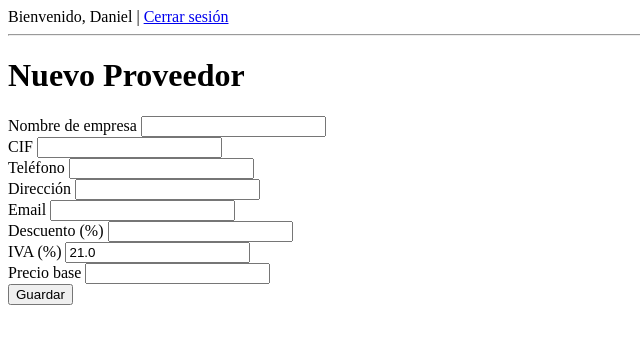
After one commit to danipoav/Python_ProyectoFinal, a Flask app: page /proveedor/nuevo in a window 1280 px wide. The commit adds this page. Shown: the top 344 px of the page, without its empty margins (0-640 px from the left). Run offline with Flask 3, Linux system fonts and the light colour scheme; a user stored in the database is signed in.

```diff
--- a/app/forms.py
+++ b/app/forms.py
@@ -20,9 +20,21 @@ class ProductoForm(FlaskForm):
     nombre = StringField('Nombre', validators=[DataRequired()])
     descripcion = TextAreaField('Descripción')
     cantidad = IntegerField('Cantidad', validators=[DataRequired()])
+    stock_maximo = IntegerField('Stock máximo', validators=[DataRequired()])
     precio = FloatField('Precio', validators=[DataRequired()])
     ubicacion = StringField('Ubicación')
     referencia = StringField('Referencia')
     color = StringField('Color')
     proveedores = SelectMultipleField('Proveedores', coerce=int)
     submit = SubmitField('Guardar')
+
+class ProveedorForm(FlaskForm):
+    nombre_empresa = StringField('Nombre de empresa', validators=[DataRequired()])
+    cif = StringField('CIF', validators=[DataRequired()])
+    telefono = StringField('Teléfono')
+    direccion = StringField('Dirección')
+    email = StringField('Email', validators=[Email()])
+    descuento = FloatField('Descuento (%)')
+    iva = FloatField('IVA (%)', default=21.0)
+    precio_base = FloatField('Precio base')
+    submit = SubmitField('Guardar')
--- a/app/models.py
+++ b/app/models.py
@@ -22,6 +22,7 @@ class Producto(db.Model):
     nombre = db.Column(db.String(150), nullable=False)
     descripcion = db.Column(db.Text)
     cantidad = db.Column(db.Integer, nullable=False)
+    stock_maximo = db.Column(db.Integer, nullable=False, default=100)
     precio = db.Column(db.Float, nullable=False)
     ubicacion = db.Column(db.String(100))
     referencia = db.Column(db.String(100))
--- a/app/routes.py
+++ b/app/routes.py
@@ -2,7 +2,7 @@ from flask import render_template, redirect, url_for, flash, request
 from flask_login import login_user, logout_user, current_user, login_required
 from . import db, bcrypt
 from .models import Usuario,Producto,Proveedor
-from .forms import RegistroForm, LoginForm,ProductoForm
+from .forms import RegistroForm, LoginForm, ProductoForm, ProveedorForm
 from flask import Blueprint
 from . import login_manager
 from .models import Usuario
@@ -65,11 +65,16 @@ def logout():
     flash('🔒 Has cerrado sesión correctamente.', 'info')
     return redirect(url_for('main.login'))
 
+
+# Productos
 @main.route('/productos')
 @login_required
 def listar_productos():
     productos = Producto.query.all()
-    return render_template('productos/listar.html', productos=productos)
+    productos_stock_bajo = [
+        p for p in productos if p.cantidad <= (p.stock_maximo * 0.1)
+    ]
+    return render_template('productos/listar.html', productos=productos, productos_stock_bajo=productos_stock_bajo)
 
 
 @main.route('/producto/nuevo', methods=['GET', 'POST'])
@@ -98,3 +103,100 @@ def crear_producto():
         return redirect(url_for('main.listar_productos'))
 
     return render_template('productos/formulario.html', form=form, titulo='Nuevo Producto')
+
+@main.route('/producto/editar/<int:id>', methods=['GET', 'POST'])
+@login_required
+def editar_producto(id):
+    producto = Producto.query.get_or_404(id)
+    form = ProductoForm(obj=producto)
+    form.proveedores.choices = [(p.id, p.nombre_empresa) for p in Proveedor.query.all()]
+    form.proveedores.data = [p.id for p in producto.proveedores]
+
+    if form.validate_on_submit():
+        producto.nombre = form.nombre.data
+        producto.descripcion = form.descripcion.data
+        producto.cantidad = form.cantidad.data
+        producto.precio = form.precio.data
+        producto.ubicacion = form.ubicacion.data
+        producto.referencia = form.referencia.data
+        producto.color = form.color.data
+        producto.proveedores = Proveedor.query.filter(Proveedor.id.in_(form.proveedores.data)).all()
+
+        db.session.commit()
+        flash('Producto actualizado correctamente.', 'success')
+        return redirect(url_for('main.listar_productos'))
+
+    return render_template('productos/formulario.html', form=form, titulo='Editar Producto')
+
+
+@main.route('/producto/eliminar/<int:id>', methods=['POST'])
+@login_required
+def eliminar_producto(id):
+    producto = Producto.query.get_or_404(id)
+    db.session.delete(producto)
+    db.session.commit()
+    flash('Producto eliminado correctamente.', 'success')
+    return redirect(url_for('main.listar_productos'))
+
+
+
+# Proveedores
+@main.route('/proveedores')
+@login_required
+def listar_proveedores():
+    proveedores = Proveedor.query.all()
+    return render_template('proveedores/listar.html', proveedores=proveedores)
+
+@main.route('/proveedor/nuevo', methods=['GET', 'POST'])
+@login_required
+def crear_proveedor():
+    form = ProveedorForm()
+    if form.validate_on_submit():
+        proveedor = Proveedor(
+            nombre_empresa=form.nombre_empresa.data,
+            cif=form.cif.data,
+            telefono=form.telefono.data,
+            direccion=form.direccion.data,
+            email=form.email.data,
+            descuento=form.descuento.data,
+            iva=form.iva.data,
+            precio_base=form.precio_base.data
+        )
+        db.session.add(proveedor)
+        db.session.commit()
+        flash('Proveedor creado correctamente.', 'success')
+        return redirect(url_for('main.listar_proveedores'))
+
+    return render_template('proveedores/formulario.html', form=form, titulo='Nuevo Proveedor')
+
+@main.route('/proveedor/editar/<int:id>', methods=['GET', 'POST'])
+@login_required
+def editar_proveedor(id):
+    proveedor = Proveedor.query.get_or_404(id)
+    form = ProveedorForm(obj=proveedor)
+
+    if form.validate_on_submit():
+        proveedor.nombre_empresa = form.nombre_empresa.data
+        proveedor.cif = form.cif.data
+        proveedor.telefono = form.telefono.data
+        proveedor.direccion = form.direccion.data
+        proveedor.email = form.email.data
+        proveedor.descuento = form.descuento.data
+        proveedor.iva = form.iva.data
+        proveedor.precio_base = form.precio_base.data
+
+        db.session.commit()
+        flash('Proveedor actualizado correctamente.', 'success')
+        return redirect(url_for('main.listar_proveedores'))
+
+    return render_template('proveedores/formulario.html', form=form, titulo='Editar Proveedor')
+
+
+@main.route('/proveedor/eliminar/<int:id>', methods=['POST'])
+@login_required
+def eliminar_proveedor(id):
+    proveedor = Proveedor.query.get_or_404(id)
+    db.session.delete(proveedor)
+    db.session.commit()
+    flash('Proveedor eliminado correctamente.', 'success')
+    return redirect(url_for('main.listar_proveedores'))
--- a/app/templates/productos/formulario.html
+++ b/app/templates/productos/formulario.html
@@ -7,6 +7,7 @@
     {{ form.nombre.label }} {{ form.nombre() }}<br>
     {{ form.descripcion.label }} {{ form.descripcion() }}<br>
     {{ form.cantidad.label }} {{ form.cantidad() }}<br>
+    {{ form.stock_maximo.label }} {{ form.stock_maximo() }}<br>
     {{ form.precio.label }} {{ form.precio() }}<br>
     {{ form.ubicacion.label }} {{ form.ubicacion() }}<br>
     {{ form.referencia.label }} {{ form.referencia() }}<br>
--- /dev/null
+++ b/app/templates/proveedores/formulario.html
@@ -0,0 +1,17 @@
+{% extends 'base.html' %}
+{% block title %}Formulario Proveedores{% endblock %}
+{% block content %}
+<h1>{{ titulo }}</h1>
+<form method="POST">
+    {{ form.hidden_tag() }}
+    {{ form.nombre_empresa.label }} {{ form.nombre_empresa() }}<br>
+    {{ form.cif.label }} {{ form.cif() }}<br>
+    {{ form.telefono.label }} {{ form.telefono() }}<br>
+    {{ form.direccion.label }} {{ form.direccion() }}<br>
+    {{ form.email.label }} {{ form.email() }}<br>
+    {{ form.descuento.label }} {{ form.descuento() }}<br>
+    {{ form.iva.label }} {{ form.iva() }}<br>
+    {{ form.precio_base.label }} {{ form.precio_base() }}<br>
+    {{ form.submit() }}
+</form>
+{% endblock %}
```
Also changed, not shown: app/templates/productos/listar.html (+21 -4 lines), app/templates/proveedores/listar.html (added, +18 -0 lines), instance/db.sqlite3.
